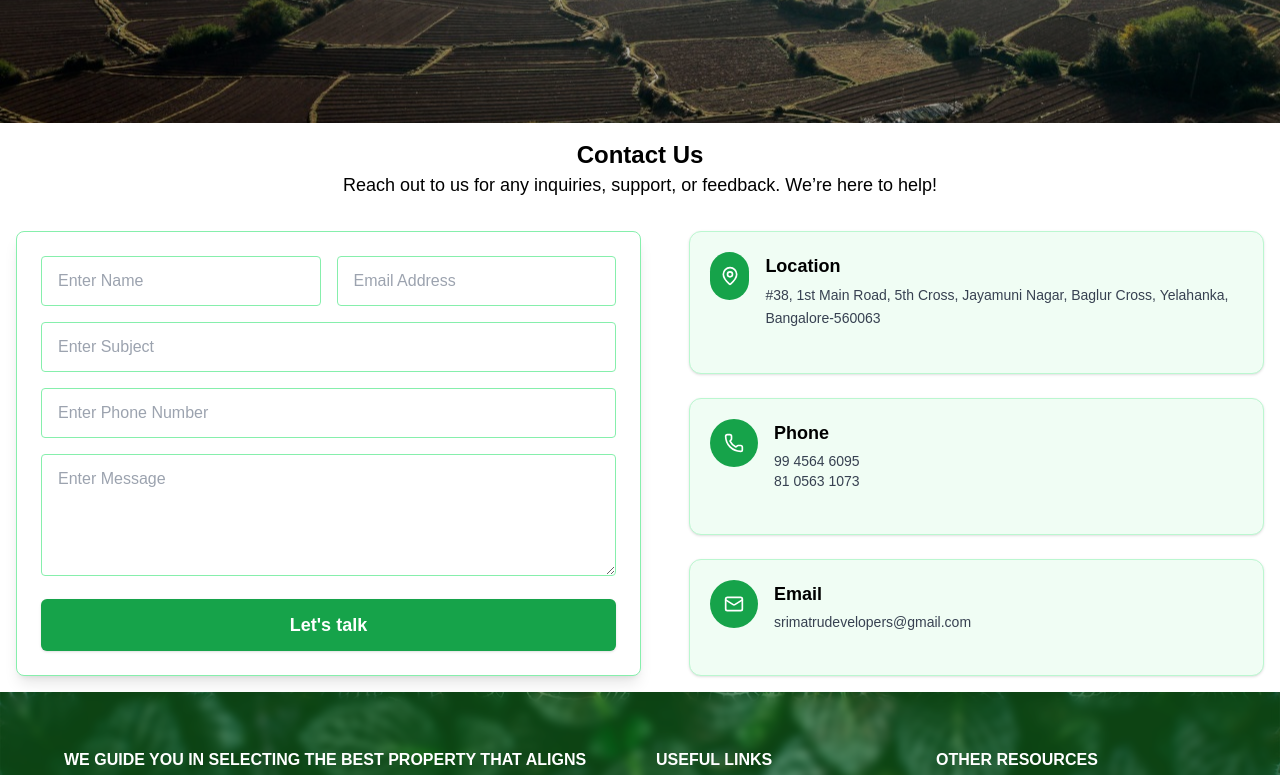
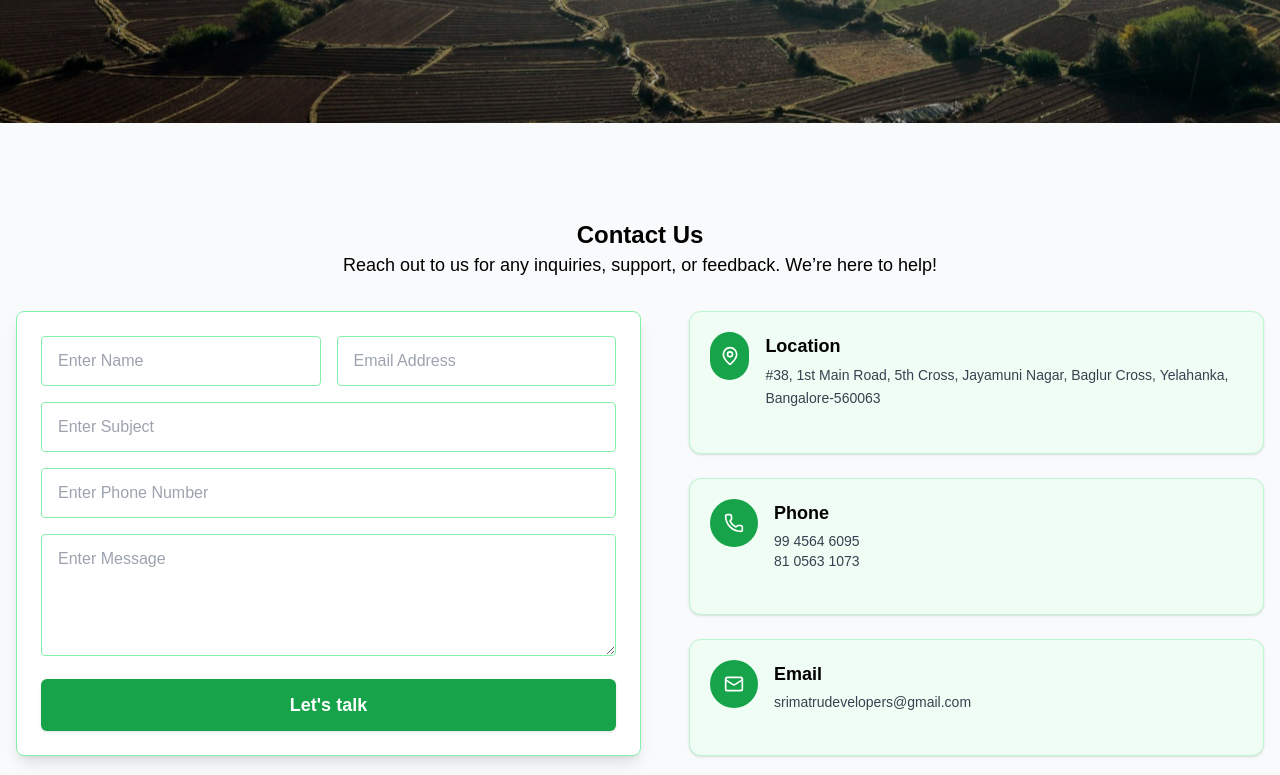
Before and after one commit to RajavrukshaGroups/srimatrudev, a Next.js app: page /contact in a window 1280 px wide. Shown: the part 420-1195 px from the top of the page. Built offline with nearby package versions, Linux system fonts and the light colour scheme.

Commit message:
contact page changes

```diff
--- a/src/app/_components/contactForm/page.js
+++ b/src/app/_components/contactForm/page.js
@@ -50,12 +50,13 @@ const ContactForm = () => {
   };
 
   return (
-    <div className="max-w-7xl mx-auto p-4 bg-white">
+    <section className="py-20 bg-gray-50">
+      <div className="max-w-7xl mx-auto p-4">
         <div className="text-center mb-8">
           <h1 className="text-2xl font-bold text-black">Contact Us</h1>
           <p className="text-lg text-black">
-          Reach out to us for any inquiries, support, or feedback. We’re here to
-          help!
+            Reach out to us for any inquiries, support, or feedback. We’re here
+            to help!
           </p>
         </div>
 
@@ -116,35 +117,6 @@ const ContactForm = () => {
               </p>
             )}
           </div>
-        {/* <div className="flex-1 space-y-8">
-          <div className="flex items-start">
-            <MapPin className="mr-4 text-green-600 w-6 h-6" />
-            <div>
-              <p className="font-bold text-xl text-black">Location:</p>
-              <p className="mt-1 text-gray-700">
-                #38, 1st Main Road, 5th Cross, Jayamuni Nagar, Baglur Cross,
-                Yelahanka, Bangalore-560063
-              </p>
-            </div>
-          </div>
-
-          <div className="flex items-start">
-            <Phone className="mr-4 text-green-600 w-6 h-6" />
-            <div>
-              <p className="font-bold text-xl text-black">Phone:</p>
-              <p className="mt-1 text-gray-700">99 4564 6095</p>
-              <p className="mt-1 text-gray-700">81 0563 1073</p>
-            </div>
-          </div>
-
-          <div className="flex items-start">
-            <Mail className="mr-4 text-green-600 w-6 h-6" />
-            <div>
-              <p className="font-bold text-xl text-black">Email:</p>
-              <p className="mt-1 text-gray-700">srimatrudevelopers@gmail.com</p>
-            </div>
-          </div>
-        </div> */}
           <div className="flex-1 grid gap-6">
             {/* Location */}
             <div className="flex items-start bg-green-50 border border-green-200 p-5 rounded-xl shadow hover:shadow-md transition">
@@ -187,6 +159,7 @@ const ContactForm = () => {
           </div>
         </div>
       </div>
+    </section>
   );
 };
 
```
Lines whose indentation alone changed are shown as unchanged.
